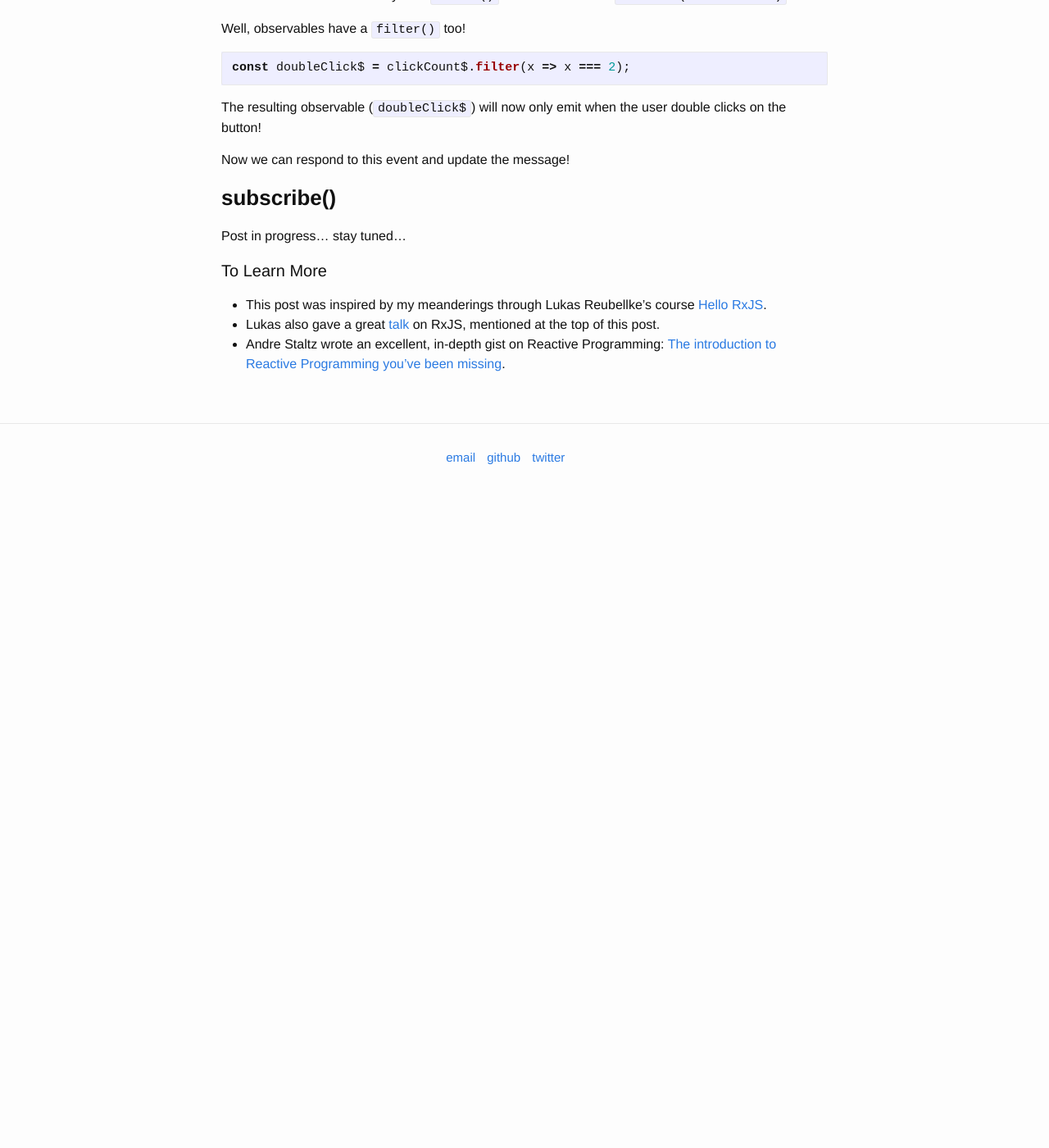
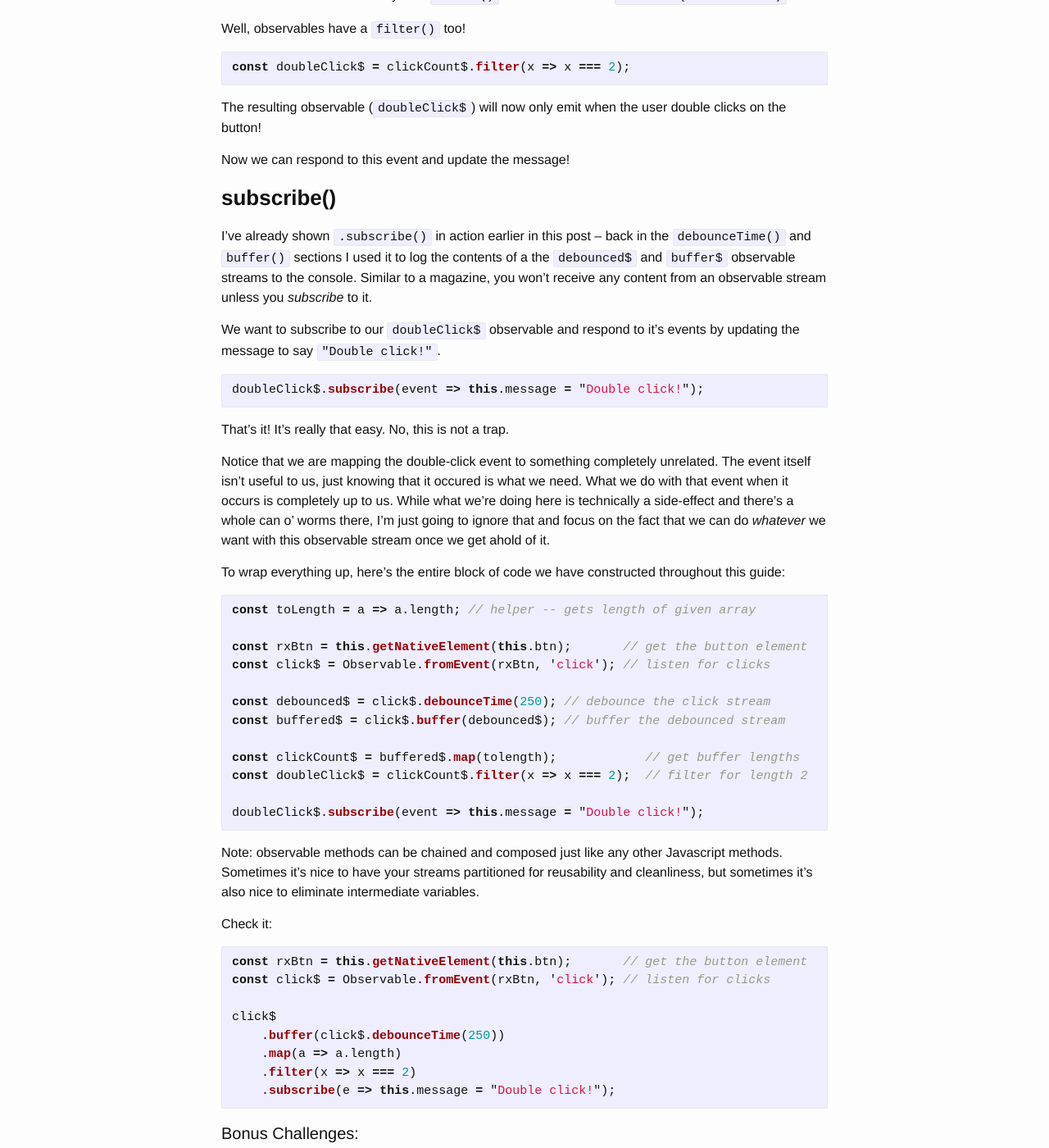
Before and after one commit to vincecampanale/blog, a Jekyll site: the page built from _posts/2017-05-24-learn-rxjs-with-a-button.markdown, in a window 1280 px wide and 1400 px high, scrolled down 5047 px. Shown: the whole window at 82% size. Built offline with Jekyll 4.4.1, drawn with Linux system fonts in a browser that asks for light colours; before the commit the page ends 5677 px from its top, so only the background shows below that; some of the changed text lies outside the part shown.

Commit message:
post(learn-rxjs): subscribe section complete

````diff
--- a/_posts/2017-05-24-learn-rxjs-with-a-button.markdown
+++ b/_posts/2017-05-24-learn-rxjs-with-a-button.markdown
@@ -225,6 +225,56 @@ Now we can respond to this event and update the message!
 
 ### **subscribe()**
 
+I've already shown `.subscribe()` in action earlier in this post -- back in the `debounceTime()` and `buffer()` sections I used it to log the contents of a the `debounced$` and `buffer$` observable streams to the console. Similar to a magazine, you won't receive any content from an observable stream unless you *subscribe* to it.
+
+We want to subscribe to our `doubleClick$` observable and respond to it's events by updating the message to say `"Double click!"`.
+
+```javascript
+doubleClick$.subscribe(event => this.message = "Double click!");
+```
+
+That's it! It's really that easy. No, this is not a trap.
+
+Notice that we are mapping the double-click event to something completely unrelated. The event itself isn't useful to us, just knowing that it occured is what we need. What we do with that event when it occurs is completely up to us. While what we're doing here is technically a side-effect and there's a whole can o' worms there, I'm just going to ignore that and focus on the fact that we can do *whatever* we want with this observable stream once we get ahold of it.
+
+To wrap everything up, here's the entire block of code we have constructed throughout this guide:
+
+```javascript
+const toLength = a => a.length; // helper -- gets length of given array
+
+const rxBtn = this.getNativeElement(this.btn);       // get the button element
+const click$ = Observable.fromEvent(rxBtn, 'click'); // listen for clicks
+
+const debounced$ = click$.debounceTime(250); // debounce the click stream
+const buffered$ = click$.buffer(debounced$); // buffer the debounced stream
+
+const clickCount$ = buffered$.map(tolength);            // get buffer lengths
+const doubleClick$ = clickCount$.filter(x => x === 2);  // filter for length 2
+
+doubleClick$.subscribe(event => this.message = "Double click!");
+```
+
+Note: observable methods can be chained and composed just like any other Javascript methods.
+Sometimes it's nice to have your streams partitioned for reusability and cleanliness, but sometimes it's also nice to eliminate intermediate variables.
+
+Check it:
+
+```javascript
+const rxBtn = this.getNativeElement(this.btn);       // get the button element
+const click$ = Observable.fromEvent(rxBtn, 'click'); // listen for clicks
+
+click$
+    .buffer(click$.debounceTime(250))
+    .map(a => a.length)
+    .filter(x => x === 2)
+    .subscribe(e => this.message = "Double click!");
+```
+
+
+#### Bonus Challenges:
+1) Build a function that takes a number and a click stream and returns a new stream containing clicks of that number (i.e. `filterClicks(click$)(3)`) returns a stream of triple clicks. [[Currying](http://www.vincecampanale.com/blog/2017/04/22/what-is-currying/) is optional but encouraged!]
+2) Respond to shift-click events.
+3) Make a clear button to clear the message (using observables!).
 
 
 
````
